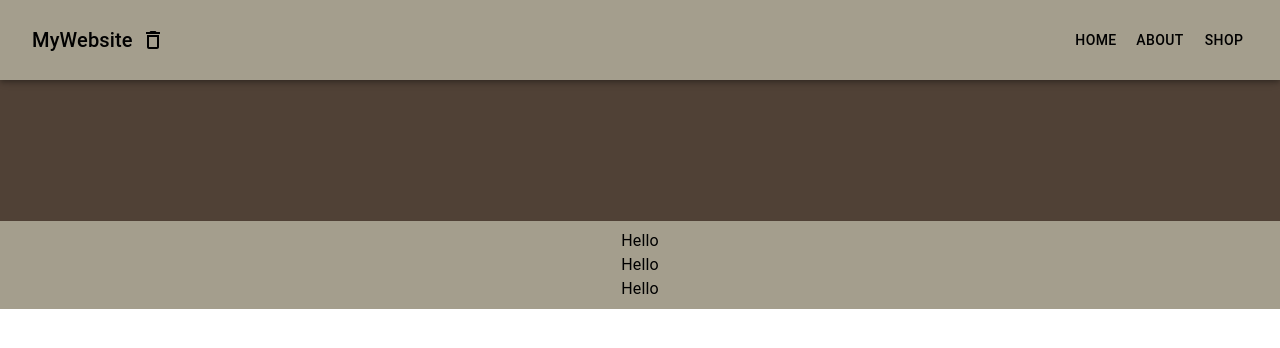
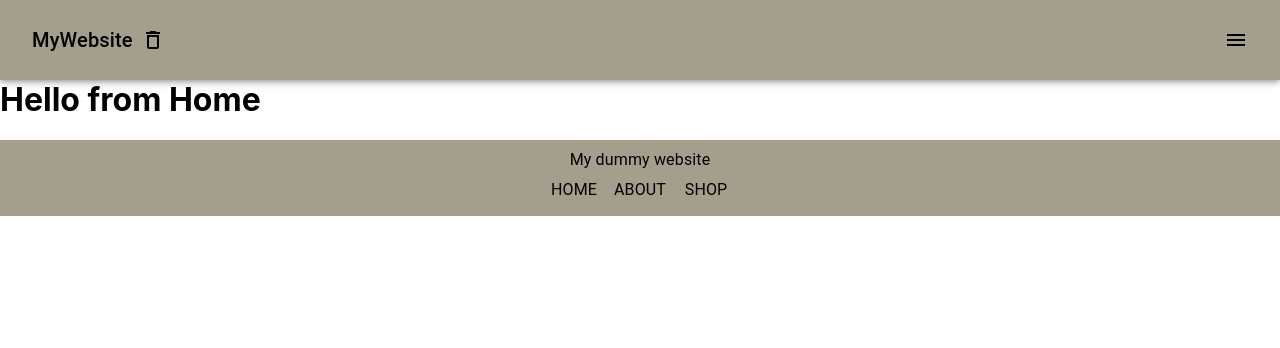
Before and after one commit to camy-code/gymViewerFrontEnd, a React (Create React App) app: page / in a window 1280 px wide. Shown: the top 348 px of the page. Built offline with nearby package versions, Linux system fonts and the light colour scheme.

Commit message:
Got the burger running

```diff
--- a/src/App.js
+++ b/src/App.js
@@ -1,33 +1,39 @@
-import './App.css';
-import Layout from "./components/Layout"
+import "./App.css";
+import Layout from "./components/Layout";
 
-import React from 'react';
-import { BrowserRouter as Router, Route, Routes } from 'react-router-dom';
+import React from "react";
+import { BrowserRouter as Router, Route, Routes } from "react-router-dom";
+import { Box } from "@mui/material";
+// The following is how we define our pages so App.js has less clutter
+import HelperPages from "./tools/HelperPages";
 
-
-// The following is how we define our pages so App.js has less clutter
-import HelperPages from "./tools/HelperPages"
-
-
-
+import ColorPick from "./tools/ColorPick";
+import NoPage from "./pages/NoPage"; // No page is included only here because it will not be anywhere else
 
 function App() {
-
   // Make a list of all the public pages
 
+    // We add this dive here so our footer has a fair amount of rooms
   return (
+    <div style={{ minHeight: "70vh",  backgroundColor:ColorPick.getWhite()}}>
     <Router>
-    <Layout>
       <Routes>
+        <Route path="/" element={<Layout/>}>
         {
           // The following just does a bunch of mapping to make things stupid proof
-        HelperPages.getPublicPages().map((page) => (
-          <Route path={page.path} element={page.compo } />
-        ))
+          HelperPages.getPublicPages().map((page) => (
+            <Route
+              path={page.path}
+              element={page.compo}
+            />
+          ))
         }
-        </Routes>
-    </Layout>
+
+        <Route path ="*" element={<NoPage/>}/>
+        </Route>
+      </Routes>
     </Router>
+    </div>
   );
 }
 
--- a/src/components/Footer.js
+++ b/src/components/Footer.js
@@ -1,16 +1,25 @@
 // MUI imports
-import { Box, Typography } from "@mui/material";
+import { Box, Button, Typography } from "@mui/material";
 import Grid from "@mui/material/Grid2";
 
 // Helper functions
 import ColorPick from "../tools/ColorPick";
 import HelperPages from "../tools/HelperPages";
 
+import { useNavigate } from "react-router-dom";
+
+const FootButton = ({location, name}) => {
+  const navigate = useNavigate();
+  return <Button onClick={()=>navigate( location)}><Typography color="black">{name}</Typography></Button>
+
+}
+
 const Footer = () => {
-    const padVar = 1;
+  const padVar = 1;
 
+  // The box here is what allows us to make sure the footer slides all the way down
   return (
-    <Box sx={{ backgroundColor: ColorPick.getPrimary(), flex: "auto" }}>
+    <Box sx={{ backgroundColor: ColorPick.getColor()[0] }}>
       <Grid
         container
         direction="column"
@@ -21,10 +30,21 @@ const Footer = () => {
         paddingBottom={padVar}
         paddingTop={padVar}
       >
-        <Typography>Hello</Typography>
-        <Typography>Hello</Typography>
-        <Typography>Hello</Typography>
+        <Typography>My dummy website</Typography>
+        <Grid
+          container
+          direction="row"
+          sx={{
+            justifyContent: "center",
+            alignItems: "flex-start",
+          }}
+        >
+          {HelperPages.getPublicPages().map( (page) => (
+            <FootButton location={page.path} name={page.name}/>
 
+          ))}
+
+        </Grid>
       </Grid>
     </Box>
   );
--- a/src/components/Header.js
+++ b/src/components/Header.js
@@ -1,8 +1,10 @@
-import { useState } from 'react';
+import { useState } from "react";
+import { useRef } from "react";
+import { Link, useNavigate } from "react-router-dom";
 
 
 // Helper functions
-import ColorPick from "../tools/ColorPick"
+import ColorPick from "../tools/ColorPick";
 import HelperPages from "../tools/HelperPages";
 
 // MUI imports
@@ -11,40 +13,88 @@ import AppBar from "@mui/material/AppBar";
 import Toolbar from "@mui/material/Toolbar";
 import Typography from "@mui/material/Typography";
 import Box from "@mui/material/Box";
-import Button from "@mui/material/Button";
 
 
-import DeleteOutlinedIcon from '@mui/icons-material/DeleteOutlined'
+import { List, ListItem, ListItemText, IconButton } from "@mui/material";
+
+import MenuIcon from "@mui/icons-material/Menu";
+import DeleteOutlinedIcon from "@mui/icons-material/DeleteOutlined";
+import { Drawer } from "@mui/material";
 
 // The following is the header for the website
 
-const Header = ({mainColor, textColor}) => {
+const Header = () => {
   const [open, setOpen] = useState(false);
 
-return <>
-    <AppBar position="fixed" sx={{bgcolor: ColorPick.getColor()[0], marginBottom:-3, paddingBottom:1, paddingTop:1}} color="black">
+  const toggleDrawer = (state) => () => {
+    setOpen(state);
+  };
+
+  const closeDrawer = () => {
+    setOpen(false);
+  }
+
+  // So we need to get the height of the container to make sure that
+
+  // The Box here is so we do not get scammed by position
+  return (
+    <>
+      <Box marginBottom={10}>
+        <AppBar
+          position="fixed"
+          sx={{
+            bgcolor: ColorPick.getColor()[0],
+            paddingBottom: 1,
+            paddingTop: 1,
+          }}
+          color="black"
+        >
           <Toolbar>
             {/* Left Side: Logo and Name */}
             <Box display="flex" alignItems="center" flexGrow={1}>
-
               <Typography variant="h6" component="div" sx={{ marginLeft: 1 }}>
                 MyWebsite
               </Typography>
               {/* Add an icon here */}
-          <DeleteOutlinedIcon sx={{marginLeft:1}}/>
+              <DeleteOutlinedIcon sx={{ marginLeft: 1 }} />
             </Box>
 
             {/* Right Side: Navigation Buttons */}
             <Box>
-          {HelperPages.getPublicPages().map( (g) => (
-            <Button color="inherit">{g.name}</Button>
-          ))}
-
+              <IconButton
+                edge="start"
+                color="inherit"
+                onClick={toggleDrawer(true)}
+                onClose={toggleDrawer(false)}
+              >
+                <MenuIcon />
+              </IconButton>
             </Box>
           </Toolbar>
         </AppBar>
+      </Box>
 
+      <Drawer anchor="right" open={open} onClose={toggleDrawer(false)}>
+        <Box sx={{ marginLeft: 10, marginRight: 10 }}>
+          <List>
+            {HelperPages.getPublicPages().map((g) => (
+              <ListItem
+                button
+                onClick={closeDrawer}
+                key={g.name}
+                component={Link}
+                to={g.path}
+              >
+                <ListItemText primary={g.name.toUpperCase()} />
+              </ListItem>
+            ))}
+          </List>
+        </Box>
+      </Drawer>
     </>
-}
+  );
+};
 
 export default Header; // we are just
+
+// TODO: make this a burger
--- a/src/components/Layout.js
+++ b/src/components/Layout.js
@@ -1,25 +1,25 @@
-import React from 'react';
-import Header from './Header';
-import Footer from './Footer';
+import React from "react";
+import Header from "./Header";
+import Footer from "./Footer";
+
+// Some react imports
+import { Outlet } from "react-router-dom";
+
+import { Box } from "@mui/material";
+
+const Layout = () => {
+  // TODO: make a header
+
+  return (
+    <>
+      <Header />
+
+      <Outlet />
 
 
-const Layout = ({ children }) => {
+        <Footer />
 
-// TODO: make a header
-
-// Colour
-const bgColor = "red";
-const textColor = "black";
-
-  return (
-    <div>
-      <Header mainColor={bgColor} textColor={textColor}/>
-      <main>{children}</main>
-      <footer>
-        <Footer/>
-        {/* <p>© 2024 My App</p> */}
-      </footer>
-    </div>
+    </>
   );
 };
 
--- a/src/pages/Home.js
+++ b/src/pages/Home.js
@@ -3,13 +3,11 @@ import ColorPick from "../tools/ColorPick"
 
 
 const Home = () => {
-    return <Box sx={{
-        height:200,
-        bgcolor: ColorPick.getSecondary()
-    }}><h1>Hello from home</h1></Box>
+    return <h1>Hello from Home </h1>
+
 }
 
-export default Home
+export default Home;
 // I think this is how we do it
 
 // Useful article on Box
--- /dev/null
+++ b/src/pages/NoPage.js
@@ -0,0 +1,8 @@
+import { Box } from "@mui/material"
+
+
+const NoPage = () => {
+    return <Box sx={{minHeight:"55vh"}}><h1>404 Not found</h1></Box>
+}
+
+export default NoPage
--- a/src/tools/ColorPick.js
+++ b/src/tools/ColorPick.js
@@ -33,6 +33,10 @@ const getThird = () => {
     return colorArr[1]
 }
 
+const getWhite = () => {
+    return "white"
+}
 
-export default {getColor, getPrimary, getSecondary, getThird}
+
+export default {getColor, getPrimary, getSecondary, getThird, getWhite}
 // This could be used for more colors, this seems like an easy shortcut
```
Also changed, not shown: src/tools/HelperPages.js (+6 -1 lines). Lines whose indentation alone changed are shown as unchanged.
